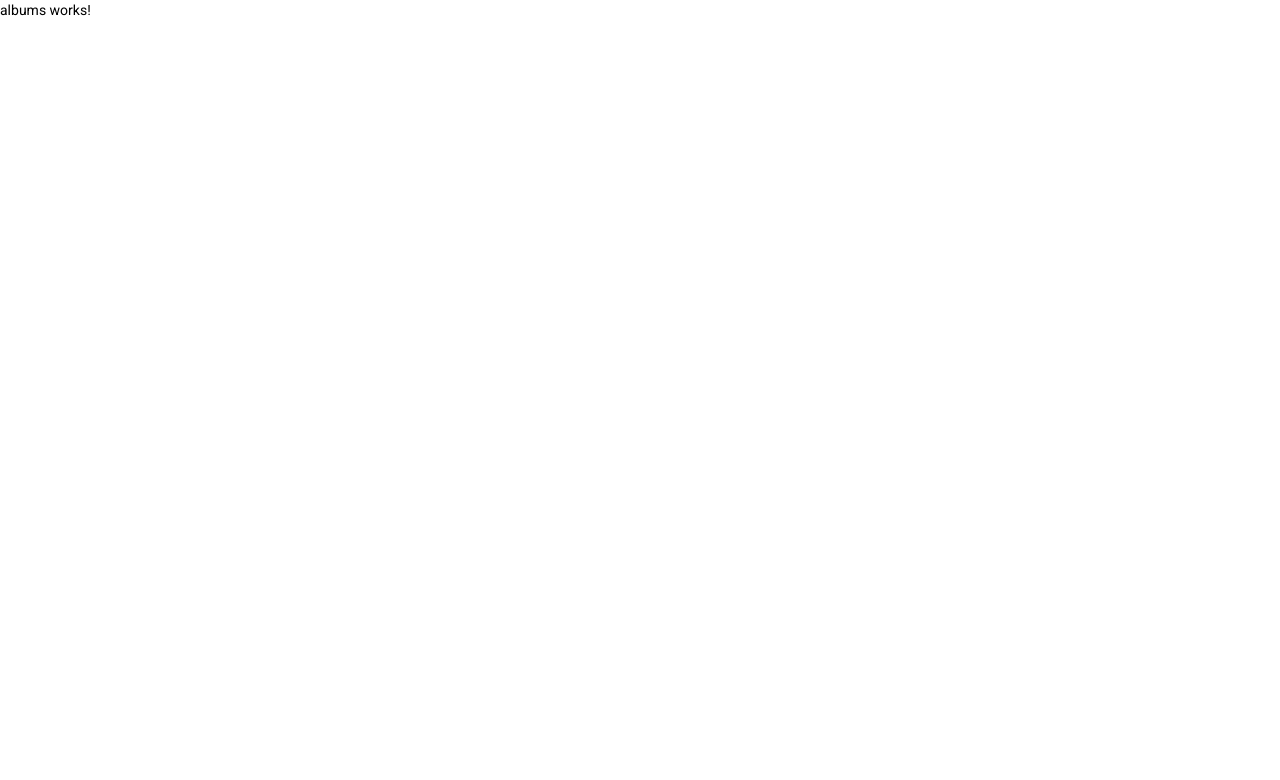
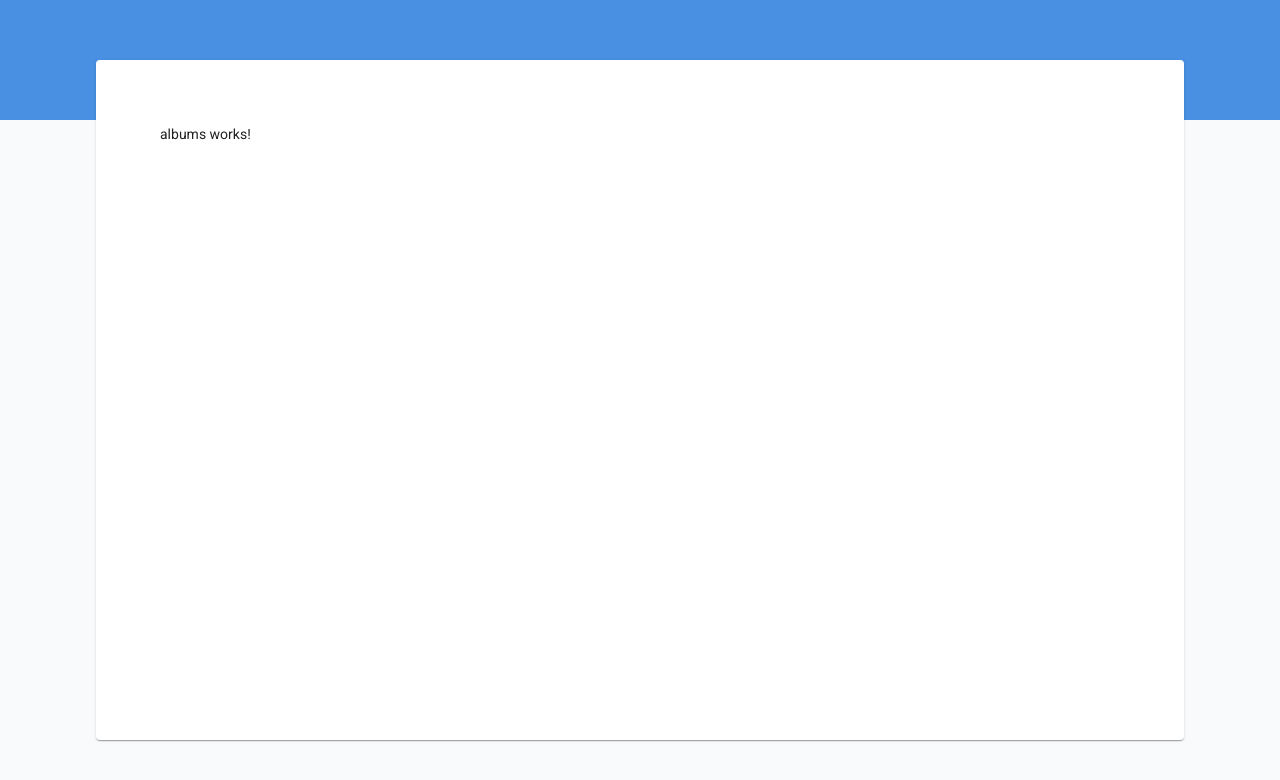
Before and after one commit to vilmarmjr/gallery, an Angular app: page /albums in a window 1280 px wide. Shown: the top 780 px of the page. Built offline with nearby package versions, Linux system fonts and the light colour scheme.

Commit message:
feat: add main component

```diff
--- a/src/app/shared/layouts/main/main.component.html
+++ b/src/app/shared/layouts/main/main.component.html
@@ -1 +1,7 @@
-<router-outlet></router-outlet>
+<div class="main-container">
+  <mat-card class="card">
+    <main class="main">
+      <router-outlet></router-outlet>
+    </main>
+  </mat-card>
+</div>
--- a/src/app/shared/layouts/main/main.component.scss
+++ b/src/app/shared/layouts/main/main.component.scss
@@ -0,0 +1,23 @@
+@import '../../../../assets/styles/colors.scss';
+
+.main-container {
+  height: 100vh;
+  width: 100vw;
+  background: linear-gradient(to bottom, $primary-color 15%, $background-color 0%);
+  position: relative;
+
+  .card {
+    position: absolute;
+    width: 85%;
+    height: 85%;
+    left: 0;
+    right: 0;
+    top: 0;
+    bottom: 0;
+    margin: auto;
+
+    .main {
+      padding: 3rem;
+    }
+  }
+}
```
